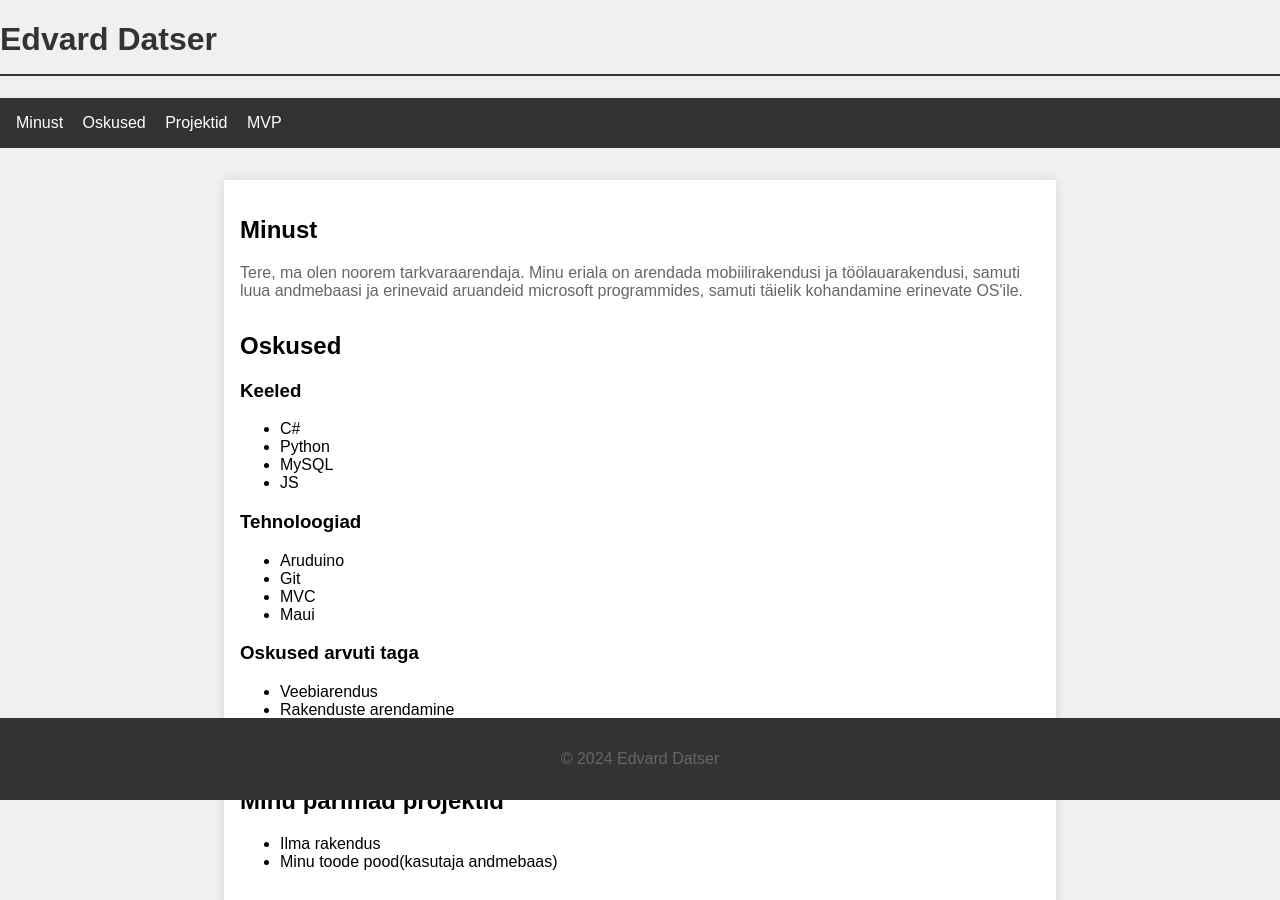
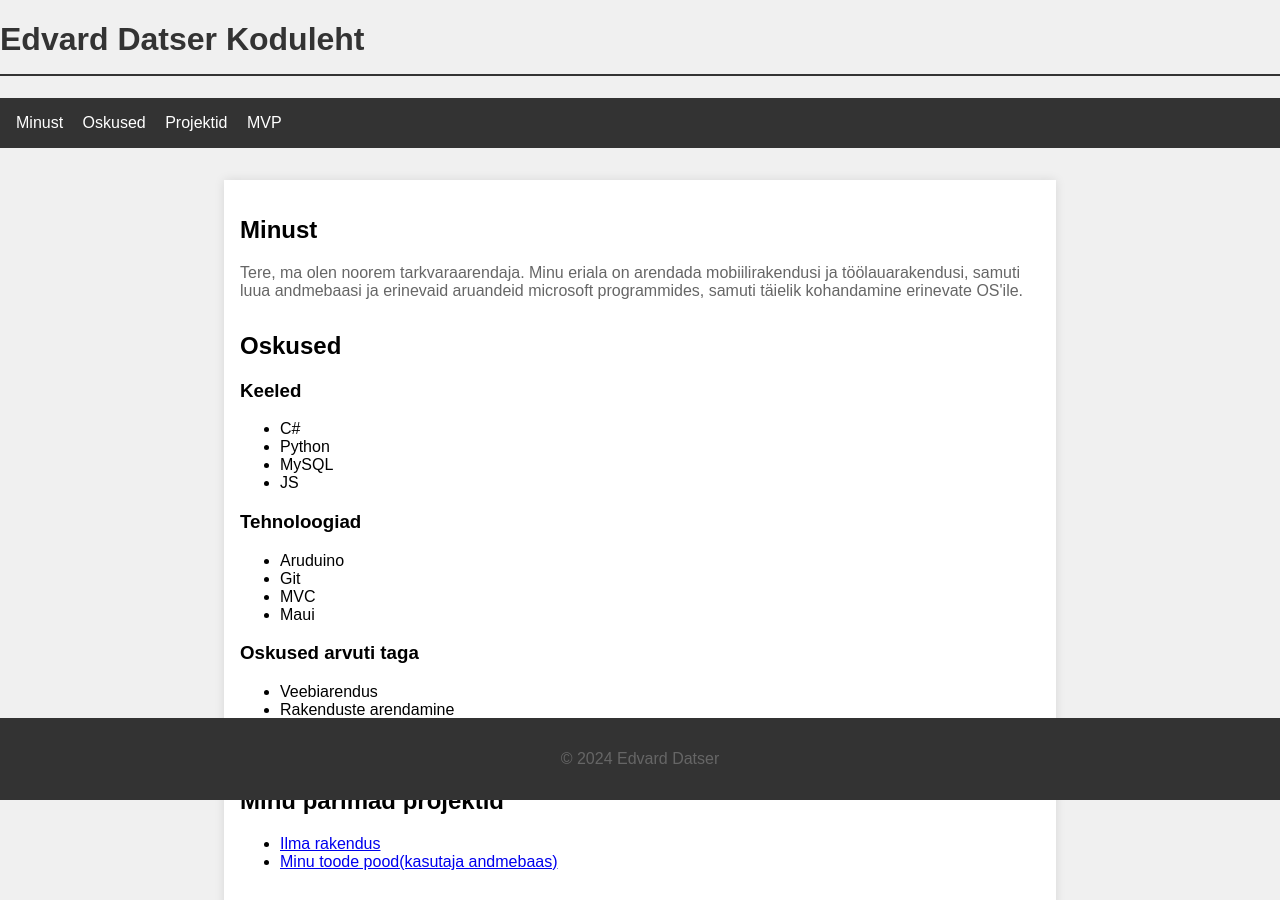
Before and after one commit to EdvardDatser/EdvardDatser.github.io, a plain HTML site: page Index.html in a window 1280 px wide. Shown: the top 900 px of the page. Drawn offline with Linux system fonts and the light colour scheme.

Commit message:
Update Index.html

```diff
--- a/Index.html
+++ b/Index.html
@@ -8,7 +8,7 @@
 </head>
 <body>
     <header>
-        <h1>Edvard Datser</h1>
+        <h1>Edvard Datser Koduleht</h1>
         <nav>
             <ul>
                 <li><a href="#about">Minust</a></li>
@@ -48,12 +48,12 @@
             </ul>
         </section>
         <section id="projects">
-            <h2>Minu parimad projektid</h2>
-            <ul>
-                <li href="https://github.com/EdvardDatser/WeatherAppUpdated">Ilma rakendus</li>
-                <li href="https://github.com/EdvardDatser/ProductCompleted">Minu toode pood(kasutaja andmebaas)</li>
-            </ul>
-        </section>
+    <h2>Minu parimad projektid</h2>
+    <ul>
+        <li><a href="https://github.com/EdvardDatser/WeatherAppUpdated">Ilma rakendus</a></li>
+        <li><a href="https://github.com/EdvardDatser/ProductCompleted">Minu toode pood(kasutaja andmebaas)</a></li>
+    </ul>
+    </section>
         <section id="mvp">
             <h2>Mis on MVP?</h2>
             <p>MVP ehk Minimum Viable Product on toode, millel on piisavalt funktsioone, et rahuldada varajasi kasutajaid ja saada tagasisidet edasiste arenduste tegemiseks.</p>
@@ -61,7 +61,6 @@
         </section>
         <img src="Csharo.png" alt="C# logo">
     </main>
-    <img src="EPgUV.png" alt="pilt c# code">
     <footer>
         <p>&copy; 2024 Edvard Datser</p>
     </footer>
```
